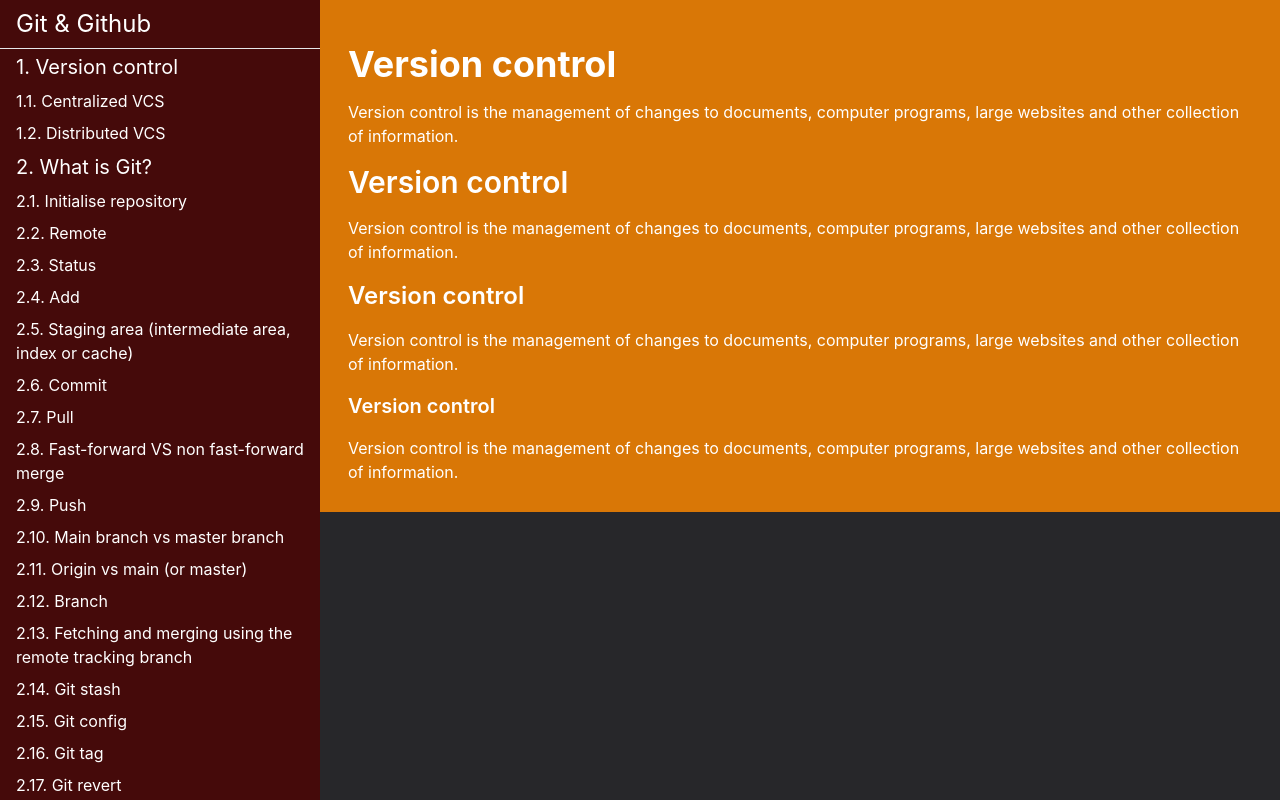
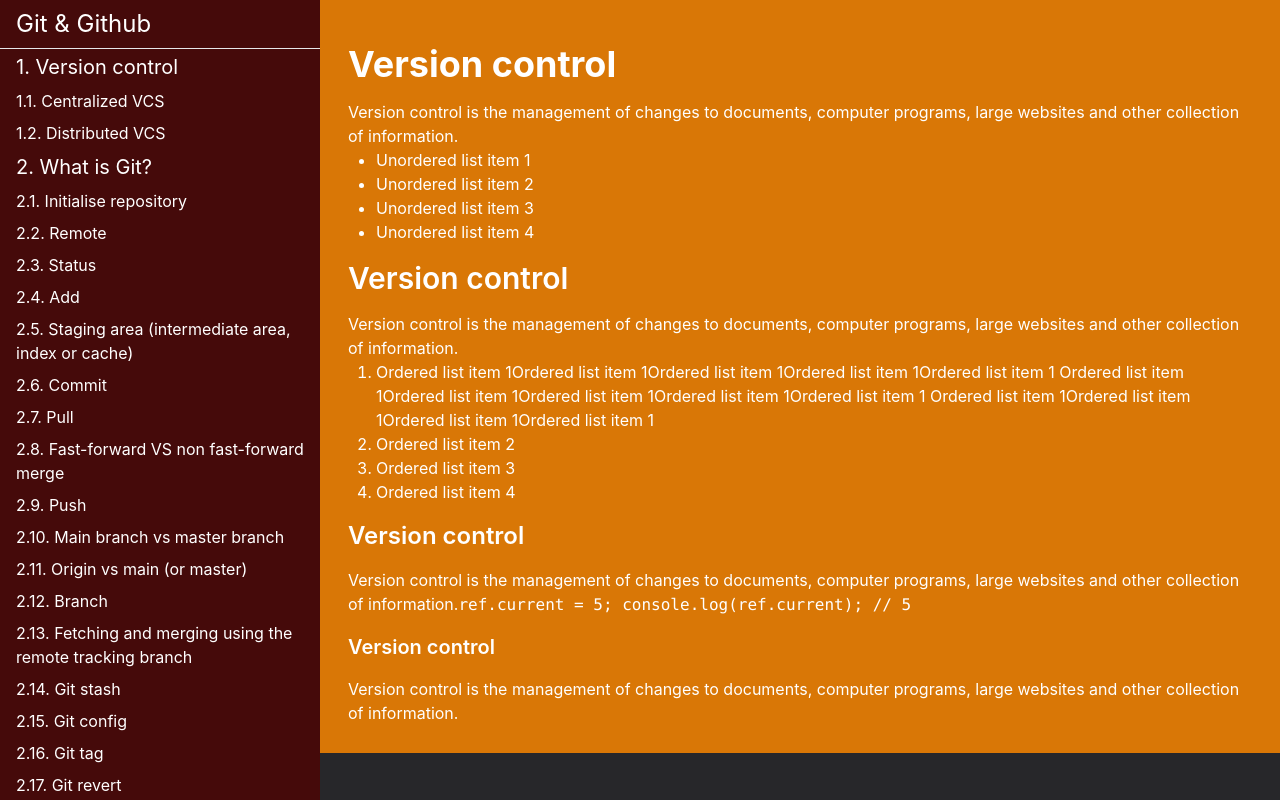
Before and after one commit to user1896/mydocs-using-react, a React (Create React App) app: page / in a window 1280 px wide. Built offline with nearby package versions, Linux system fonts and the light colour scheme.

Commit message:
Add custom scrollbar and more file structure

```diff
--- a/package.json
+++ b/package.json
@@ -36,6 +36,7 @@
     ]
   },
   "devDependencies": {
+    "tailwind-scrollbar": "^3.1.0",
     "tailwindcss": "^3.4.3"
   }
 }
--- a/src/components/doc-content/VersionControl.js
+++ b/src/components/doc-content/VersionControl.js
@@ -4,6 +4,8 @@
 import H3 from "../doc-main/H3";
 import H4 from "../doc-main/H4";
 import H5 from "../doc-main/H5";
+import UList from "../doc-main/UList";
+import OList from "../doc-main/OList";
 
 export default function VersionControl(){
 	return (
@@ -12,16 +14,36 @@
 			<Paragraph>
 				Version control is the management of changes to documents, computer programs, large websites and other
 				collection of information.
+				<UList>
+					<li>Unordered list item 1</li>
+					<li>Unordered list item 2</li>
+					<li>Unordered list item 3</li>
+					<li>Unordered list item 4</li>
+				</UList>
 			</Paragraph>
 			<H3>Version control</H3>
 			<Paragraph>
 				Version control is the management of changes to documents, computer programs, large websites and other
 				collection of information.
+				<OList>
+					<li>
+						Ordered list item 1Ordered list item 1Ordered list item 1Ordered list item 1Ordered list item 1
+						Ordered list item 1Ordered list item 1Ordered list item 1Ordered list item 1Ordered list item 1
+						Ordered list item 1Ordered list item 1Ordered list item 1Ordered list item 1
+					</li>
+					<li>Ordered list item 2</li>
+					<li>Ordered list item 3</li>
+					<li>Ordered list item 4</li>
+				</OList>
 			</Paragraph>
 			<H4>Version control</H4>
 			<Paragraph>
 				Version control is the management of changes to documents, computer programs, large websites and other
 				collection of information.
+				<code>
+					ref.current = 5;
+					console.log(ref.current); // 5
+				</code>
 			</Paragraph>
 			<H5>Version control</H5>
 			<Paragraph>
--- a/src/components/doc-main/Main.js
+++ b/src/components/doc-main/Main.js
@@ -1,7 +1,9 @@
 export default function Main({children}){
 	return(
 		<main className="bg-amber-600 ml-80 p-7 max-w-screen-2xl" >
+			{/* real bg color: zinc-800 */}
 			{/* remove margin-left when width is less than 1020px */}
+			{/* the main is not about having a margin, it's about not going more than 1536px (fix it) */}
 			{children}
 		</main>
 	)
--- /dev/null
+++ b/src/components/doc-main/OList.js
@@ -0,0 +1,7 @@
+export default function OList({children}){
+	return (
+		<ol className="list-decimal ml-7" >
+			{children}
+		</ol>
+	)
+}
--- /dev/null
+++ b/src/components/doc-main/UList.js
@@ -0,0 +1,7 @@
+export default function UList({children}){
+	return (
+		<ul className="list-disc ml-7" >
+			{children}
+		</ul>
+	)
+}
--- a/src/components/doc-navbar/Navbar.js
+++ b/src/components/doc-navbar/Navbar.js
@@ -6,7 +6,10 @@
 
 export default function Navbar(){
 	return (
-		<nav className="h-screen w-80 bg-red-950 overflow-x-hidden overflow-y-auto fixed" >
+		<nav className="
+			h-screen w-80 bg-red-950 overflow-x-hidden overflow-y-auto fixed
+			scrollbar-thin scrollbar-thumb-zinc-600 scrollbar-track-zinc-800
+		" >
 			{/* when with is less then 1020px we should make "width: 100%" */}
 			<H1>Git & Github</H1>
 
--- a/tailwind.config.js
+++ b/tailwind.config.js
@@ -6,5 +6,7 @@
   theme: {
     extend: {},
   },
-  plugins: [],
+  plugins: [
+    require('tailwind-scrollbar'),
+  ],
 }
```
Also changed, not shown: 1 other file (tests, documents, lock files or other folders).
